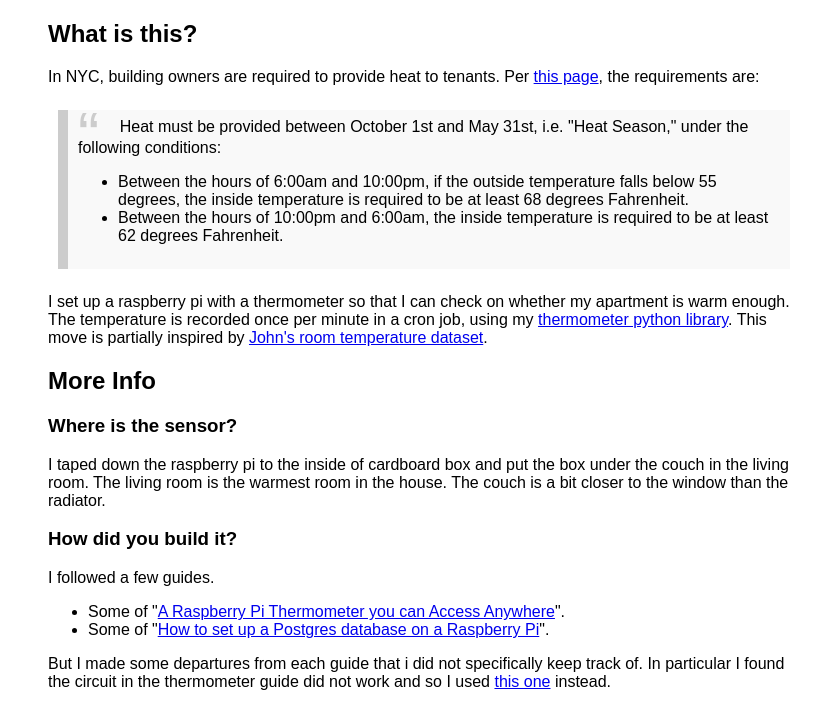
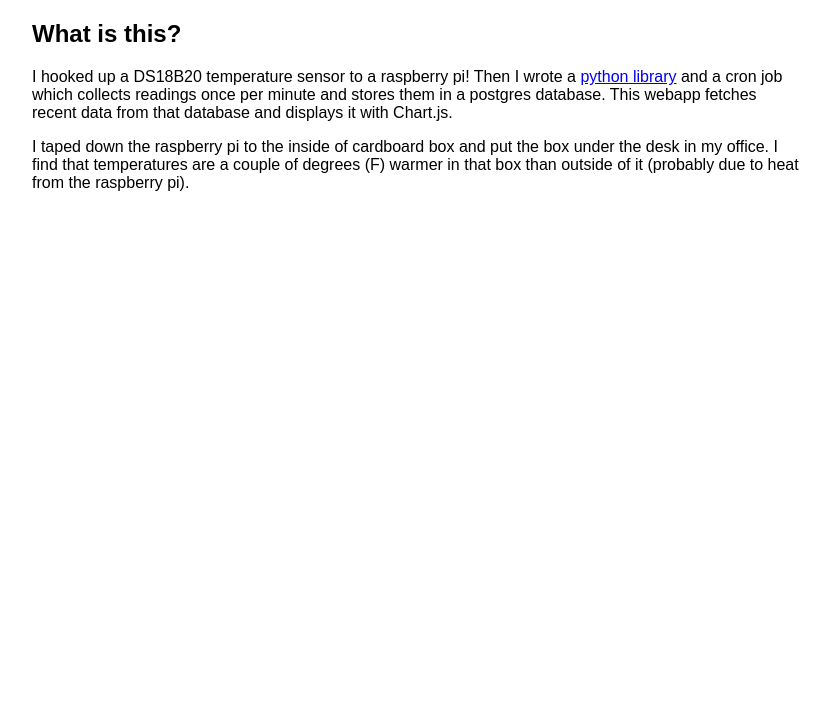
Before and after one commit to nolanbconaway/temp-in-nolans-apartment, a Flask app: template app/templates/today.html in a window 1280 px wide. Shown: the part 564-1271 px from the top of the page, without its empty margins (8-838 px from the left). After the commit the page ends 755 px from the top, so only its background shows below. Run offline with Flask 2, Linux system fonts and the light colour scheme; the template is opened without the code that fills it, so the values that code supplies are empty; some libraries are stand-ins or nearby versions.

Commit message:
update copy after the move

```diff
--- a/app/static/style.css
+++ b/app/static/style.css
@@ -4,7 +4,7 @@ body {
 }
 
 #info {
-  padding-left: 3em
+  padding-left: 2em
 }
 
 blockquote {
--- a/app/templates/today.html
+++ b/app/templates/today.html
@@ -15,77 +15,16 @@
   <h2>What is this?</h2>
 
   <p>
-    In NYC, building owners are required to provide heat to tenants. Per
-    <a href="https://portal.311.nyc.gov/article/?kanumber=KA-01036">this page</a
-    >, the requirements are:
+    I hooked up a DS18B20 temperature sensor to a raspberry pi! Then I wrote a
+    <a href="https://github.com/nolanbconaway/thermometer">python library</a> and a cron
+    job which collects readings once per minute and stores them in a postgres database.
+    This webapp fetches recent data from that database and displays it with Chart.js.
   </p>
 
-  <blockquote>
-    <p>
-      Heat must be provided between October 1st and May 31st, i.e. "Heat
-      Season," under the following conditions:
-    </p>
-    <ul>
-      <li>
-        Between the hours of 6:00am and 10:00pm, if the outside temperature
-        falls below 55 degrees, the inside temperature is required to be at
-        least 68 degrees Fahrenheit.
-      </li>
-      <li>
-        Between the hours of 10:00pm and 6:00am, the inside temperature is
-        required to be at least 62 degrees Fahrenheit.
-      </li>
-    </ul>
-  </blockquote>
-
-  <p>
-    I set up a raspberry pi with a thermometer so that I can check on whether my
-    apartment is warm enough. The temperature is recorded once per minute in a
-    cron job, using my
-    <a href="https://github.com/nolanbconaway/thermometer"
-      >thermometer python library</a
-    >. This move is partially inspired by
-    <a href="https://github.com/johnmyleswhite/room_temperatures"
-      >John's room temperature dataset</a
-    >.
-  </p>
-
-  <h2>More Info</h2>
-
-  <h3>Where is the sensor?</h3>
   <p>
     I taped down the raspberry pi to the inside of cardboard box and put the box
-    under the couch in the living room. The living room is the warmest room in
-    the house. The couch is a bit closer to the window than the radiator.
-  </p>
-
-  <h3>How did you build it?</h3>
-  <p>
-    I followed a few guides.
-  </p>
-
-  <ul>
-    <li>
-      Some of "<a
-        href="https://www.hackster.io/timfernando/a-raspberry-pi-thermometer-you-can-access-anywhere-33061c"
-        >A Raspberry Pi Thermometer you can Access Anywhere</a
-      >".
-    </li>
-    <li>
-      Some of "<a
-        href="https://opensource.com/article/17/10/set-postgres-database-your-raspberry-pi"
-        >How to set up a Postgres database on a Raspberry Pi</a
-      >".
-    </li>
-  </ul>
-  <p>
-    But I made some departures from each guide that i did not specifically keep
-    track of. In particular I found the circuit in the thermometer guide did not
-    work and so I used
-    <a href="https://pimylifeup.com/raspberry-pi-temperature-sensor/">
-      this one</a
-    >
-    instead.
+    under the desk in my office. I find that temperatures are a couple of degrees (F)
+    warmer in that box than outside of it (probably due to heat from the raspberry pi).
   </p>
 </div>
 
@@ -94,7 +33,7 @@
   var dttms = {{ dttms | tojson | safe}}
   var reqs = {{ reqs | tojson | safe}}
 
-  var chart = createChart("line-chart", dttms, temps, reqs, )
+  var chart = createChart("line-chart", dttms, temps, reqs,)
 </script>
 
 {% endblock %}
```
